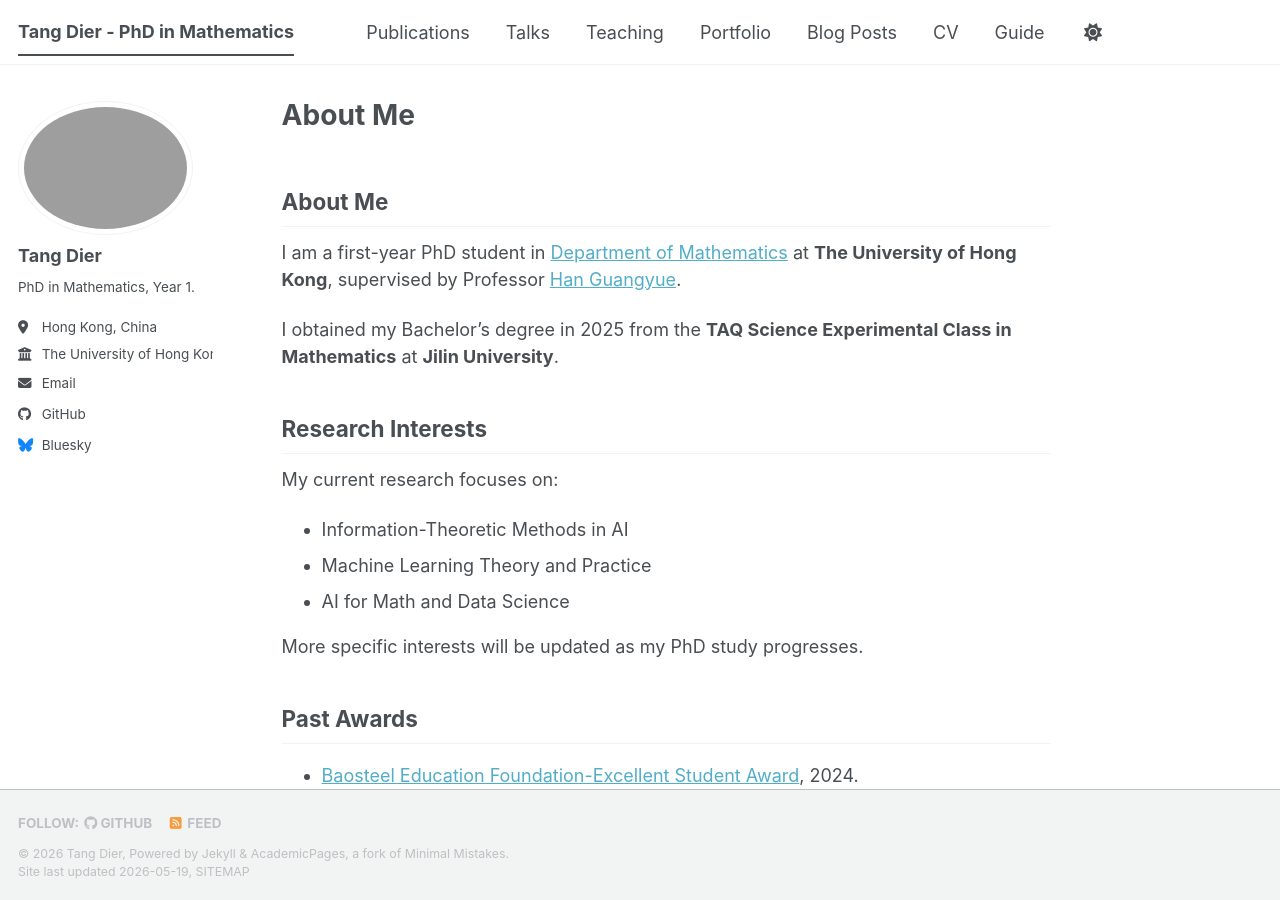
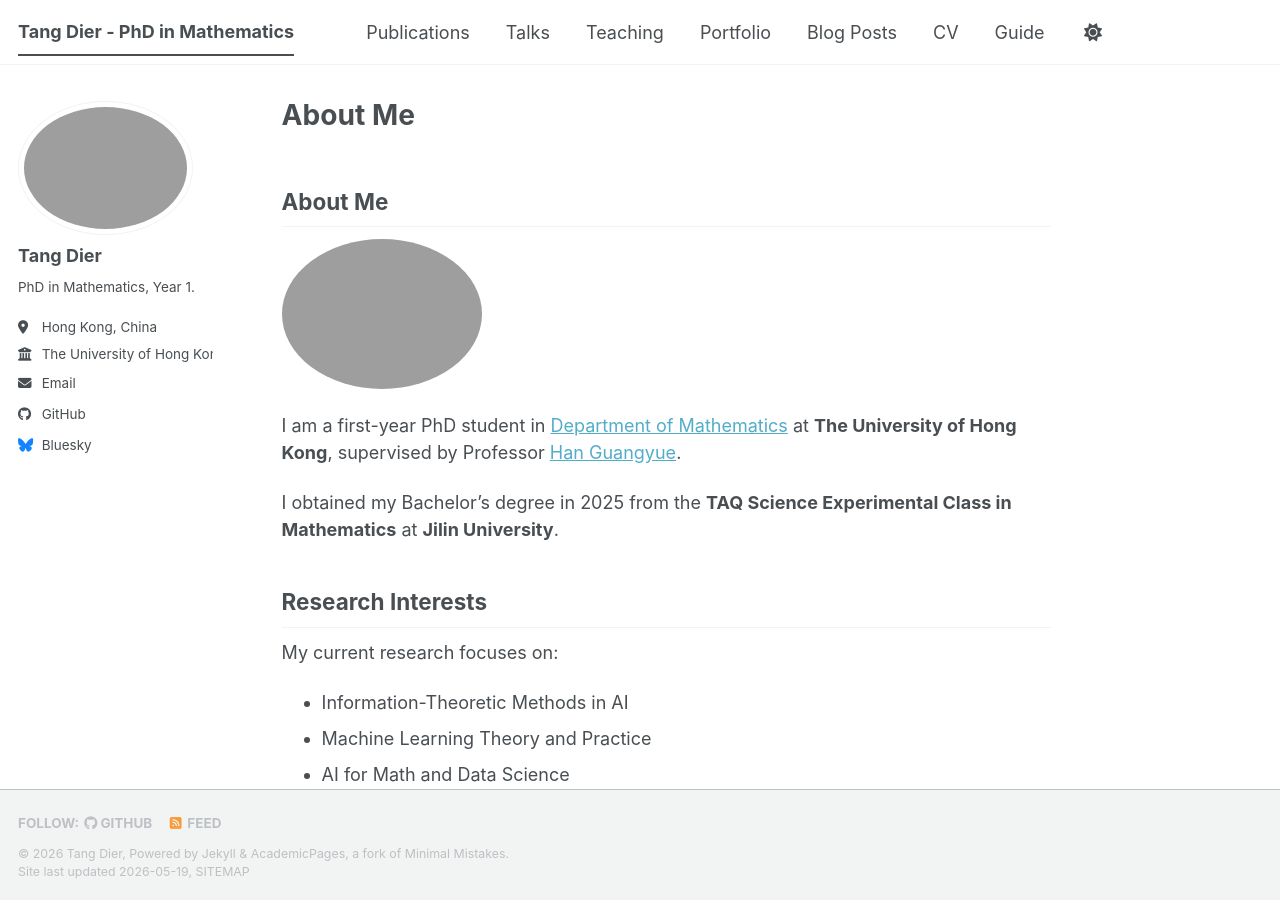
Before and after one commit to TangDier03/tangdier03.github.io, a Jekyll site: the page built from _pages/about.md, in a window 1280 px wide and 900 px high. Built offline with Jekyll 4.4.1, drawn with Linux system fonts in a browser that asks for light colours; a script bundle is joined from its source files by our own code; library files that are not in the unit come from our copies.

Commit message:
Update about.md

```diff
--- a/_pages/about.md
+++ b/_pages/about.md
@@ -8,6 +8,8 @@ redirect_from:
 ---
 
 ## About Me
+
+<img src="https://tangdier03.github.io/images/white.jpg" alt="Profile Photo" style="width:200px; border-radius:50%;">
 
 I am a first-year PhD student in [Department of Mathematics](https://hkumath.hku.hk/web/current/pg-course.php) at **The University of Hong Kong**, supervised by Professor [Han Guangyue](https://hkumath.hku.hk/~ghan/).
 
```
